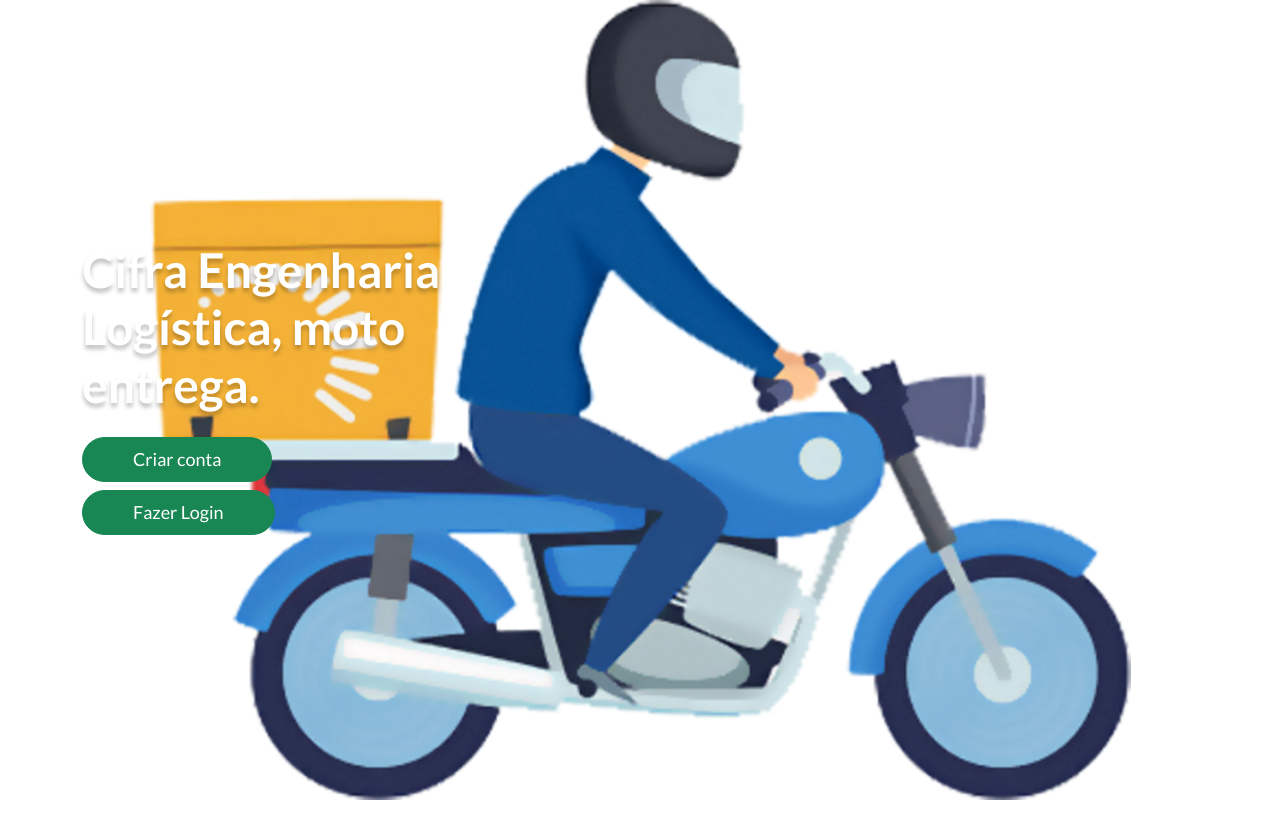
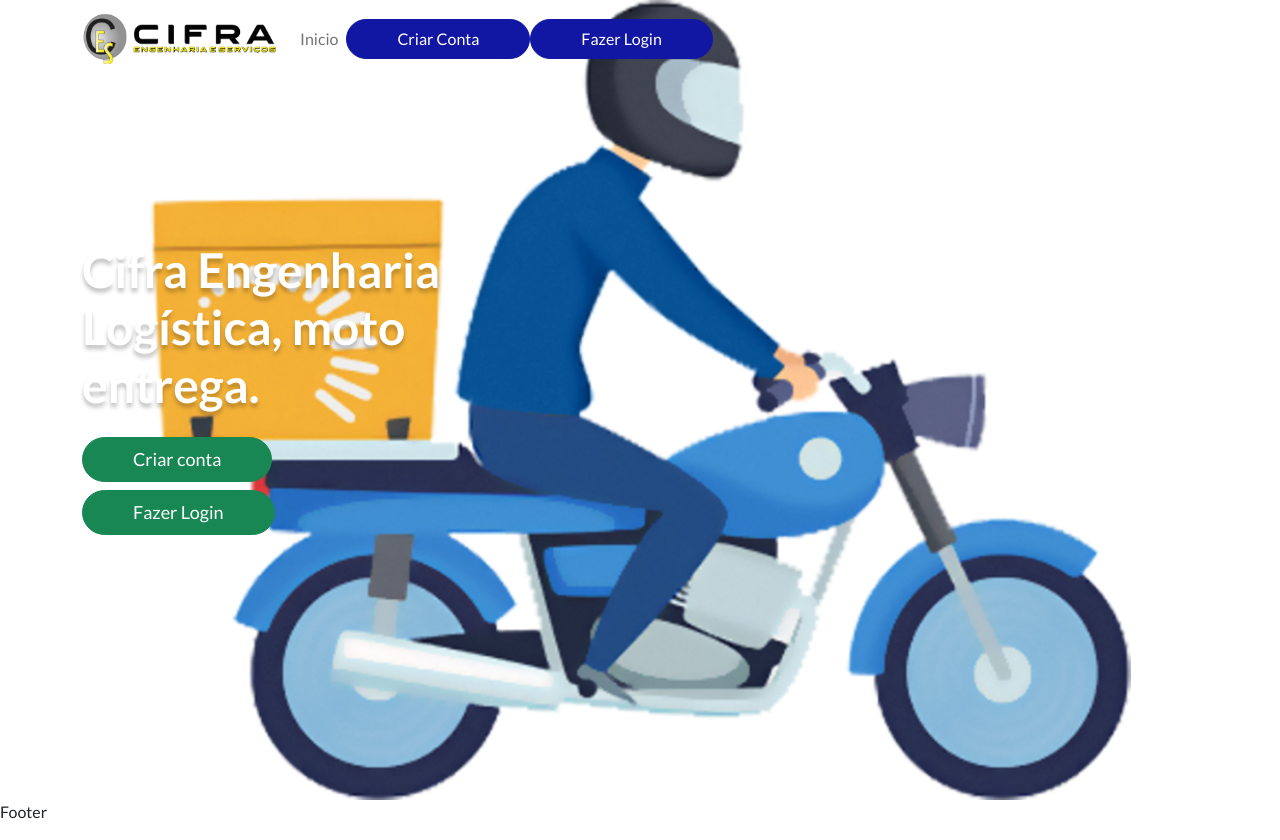
Before and after one commit to danilobrun/PJ4-5-FOX-ENTREGAS, a React (Create React App) app in the folder front-end/: page / in a window 1280 px wide. Before the commit the page ends 800 px from the top, so only its background shows below. Built offline with nearby package versions, Linux system fonts and the light colour scheme.

Commit message:
cria custtombutton, inicia layout do header e footer

```diff
--- /dev/null
+++ b/front-end/src/components/Layout/Header.tsx
@@ -0,0 +1,33 @@
+import { Container, Nav, Navbar } from "react-bootstrap";
+import { Link } from "react-router-dom";
+import styled from "styled-components";
+import Logo from "../../assets/img/logo-cifra.png"
+import { CustomButton } from "../CustomButton";
+
+export function Header () {
+    return (
+        <Navbar fixed='top' expand="lg">
+            <Container>
+                <Navbar.Brand to='/' as={Link}>
+                    <img src={Logo} width={194} height={51} alt="Logo Cifra"/>
+                </Navbar.Brand>
+                <Navbar.Toggle aria-controls="basic-navbar-nav" />
+                <NavbarCollapseStyled id="basic-navbar-nav" className="justify-content-center text-center">
+                    <Nav className="me-auto">
+                        <Nav.Link href="#home">Inicio</Nav.Link>
+                        <CustomButton>Criar Conta</CustomButton>
+                        <CustomButton>Fazer Login</CustomButton>
+                    </Nav>
+                </NavbarCollapseStyled>
+            </Container>
+    </Navbar>
+    )
+}
+
+const NavbarCollapseStyled = styled(Navbar.Collapse)`
+    @media (max-width: 991px) {
+        background-color: #FFF;
+        margin: 0 -12px;
+        padding: 1rem 2rem;
+    }
+`
--- /dev/null
+++ b/front-end/src/components/Layout/index.tsx
@@ -0,0 +1,16 @@
+import { Header } from "./Header"
+
+type Props = {
+    children: React.ReactNode
+}
+
+export const Layout: React.FC<Props> = ({
+    children }) => {
+        return (
+            <>
+                <Header />
+                {children}
+                <p>Footer</p>
+            </>
+        )
+    }
--- a/front-end/src/views/Home/index.tsx
+++ b/front-end/src/views/Home/index.tsx
@@ -3,9 +3,11 @@
 import bgMobile from "../../assets/img/logo-motoboy-mobile.png";
 import bgDesktop from "../../assets/img/logo-motoboy-desktop.png";
 import { CustomButton } from '../../components/CustomButton';
+import { Layout } from '../../components/Layout';
 
 export function HomeView () {
     return (
+      <Layout>
         <Banner className='vh-100'>
             <Container className="h-100 d-flex flex-column justify-content-center align-items-center align-items-lg-start">
               <Title className="text-white text-center text-lg-start mt-auto mt-lg-0">Cifra Engenharia Logística, moto entrega.</Title>
@@ -13,6 +15,7 @@
               <CustomButton variant='success' size='lg' className='mb-4' to='/login'>Fazer Login</CustomButton>
           </Container>
         </Banner>
+      </Layout>
     )
 }
 
```
Also changed, not shown: front-end/public/notes.txt. Lines whose indentation alone changed are shown as unchanged.
